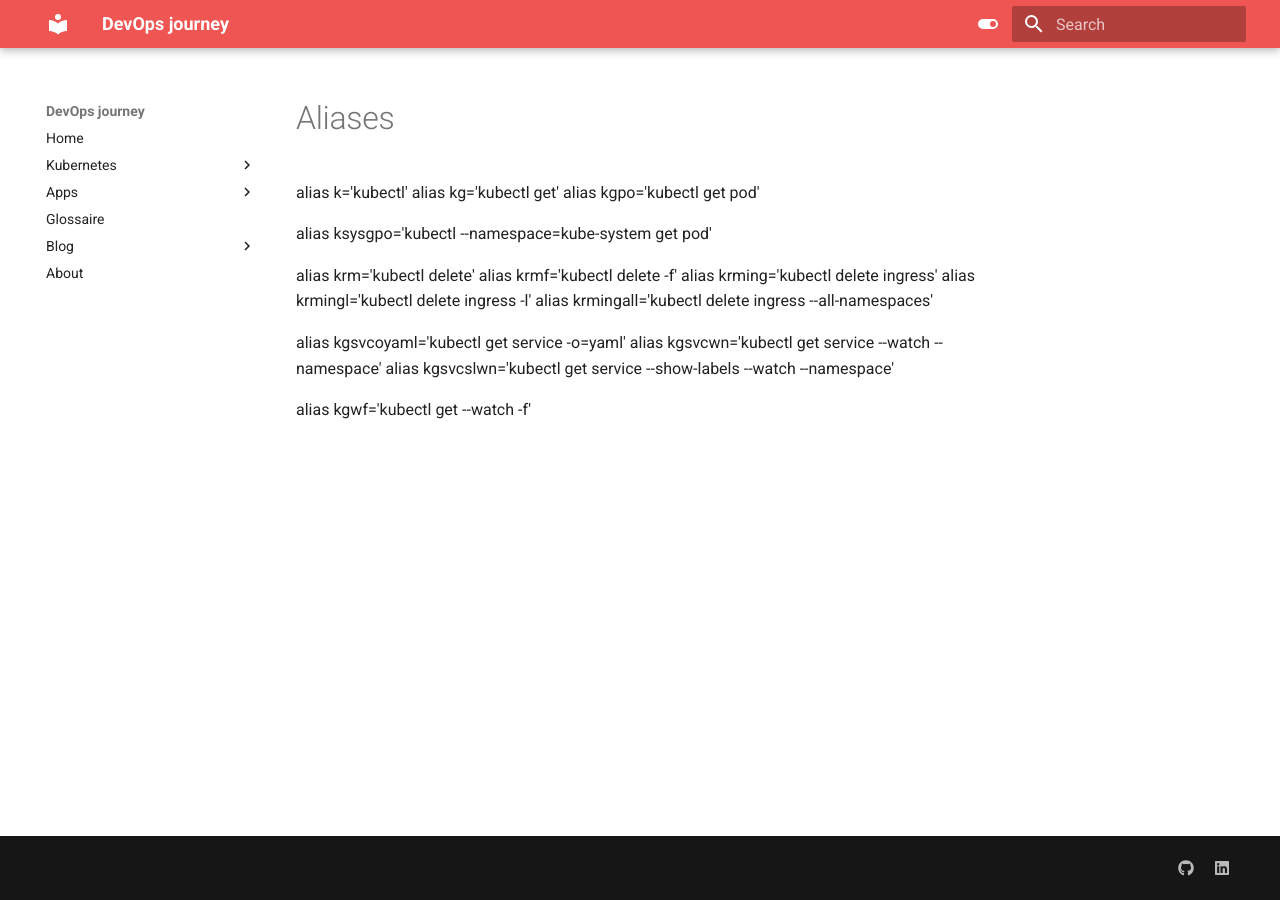
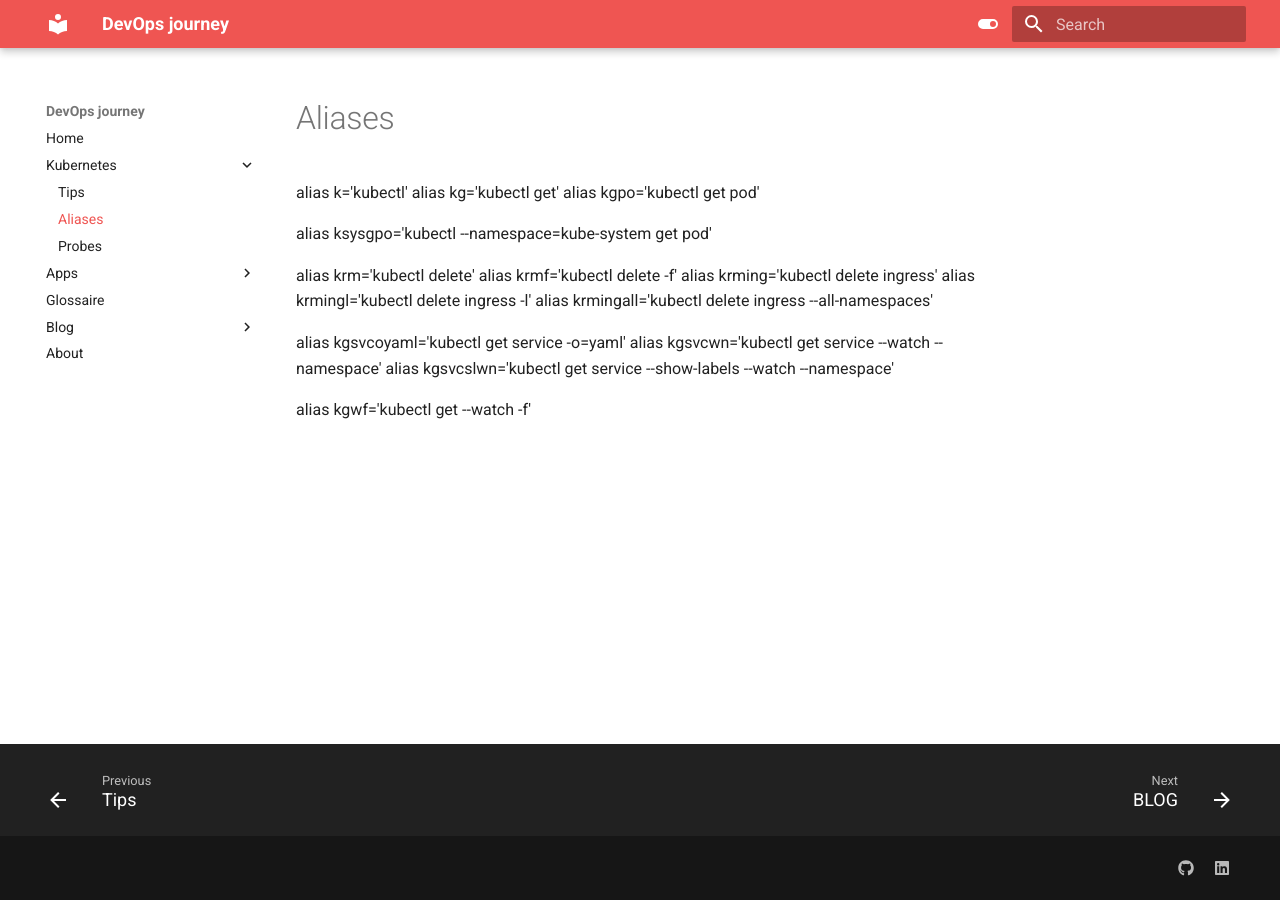
Before and after one commit to Mathod95/mkdocs, an MkDocs documentation site: the page built from docs/kubernetes/aliases.md, in a window 1280 px wide. Built offline with MkDocs 1.6.1 and Material for MkDocs 9.7.7, drawn with Linux system fonts in a browser that asks for light colours.

Commit message:
+ plugins + extra + markdown features

```diff
--- a/mkdocs.yml
+++ b/mkdocs.yml
@@ -4,6 +4,8 @@ site_author: Mathod
 nav:
   - Home: home.md
   - Kubernetes:
+    - Tips: kubernetes/tips.md
+    - Aliases: kubernetes/aliases.md
     - Probes: about/probes.md
   - Apps:
     - Argo:
@@ -70,20 +72,22 @@ theme:
 #    - search.suggest
 #    - toc.follow
 #
-#markdown_extensions:
-#  - abbr
+markdown_extensions:
+  - abbr
+  - admonition
+  - attr_list
 #  - meta
-#  - pymdownx.highlight
-#  - pymdownx.details
-#  - pymdownx.superfences
-#  - pymdownx.tabbed:
-#      alternate_style: true
-#  - admonition
-#  - attr_list
+  - pymdownx.highlight
+  - pymdownx.details
+  - pymdownx.superfences
+  - pymdownx.tabbed:
+      alternate_style: true
 #  - footnotes
 #  - md_in_html
-#  - pymdownx.tilde
-#  - pymdownx.snippets
+  - pymdownx.caret
+  - pymdownx.mark
+  - pymdownx.tilde
+  - pymdownx.snippets
 #  - toc:
 #      permalink: true
 #  - pymdownx.emoji:
```
